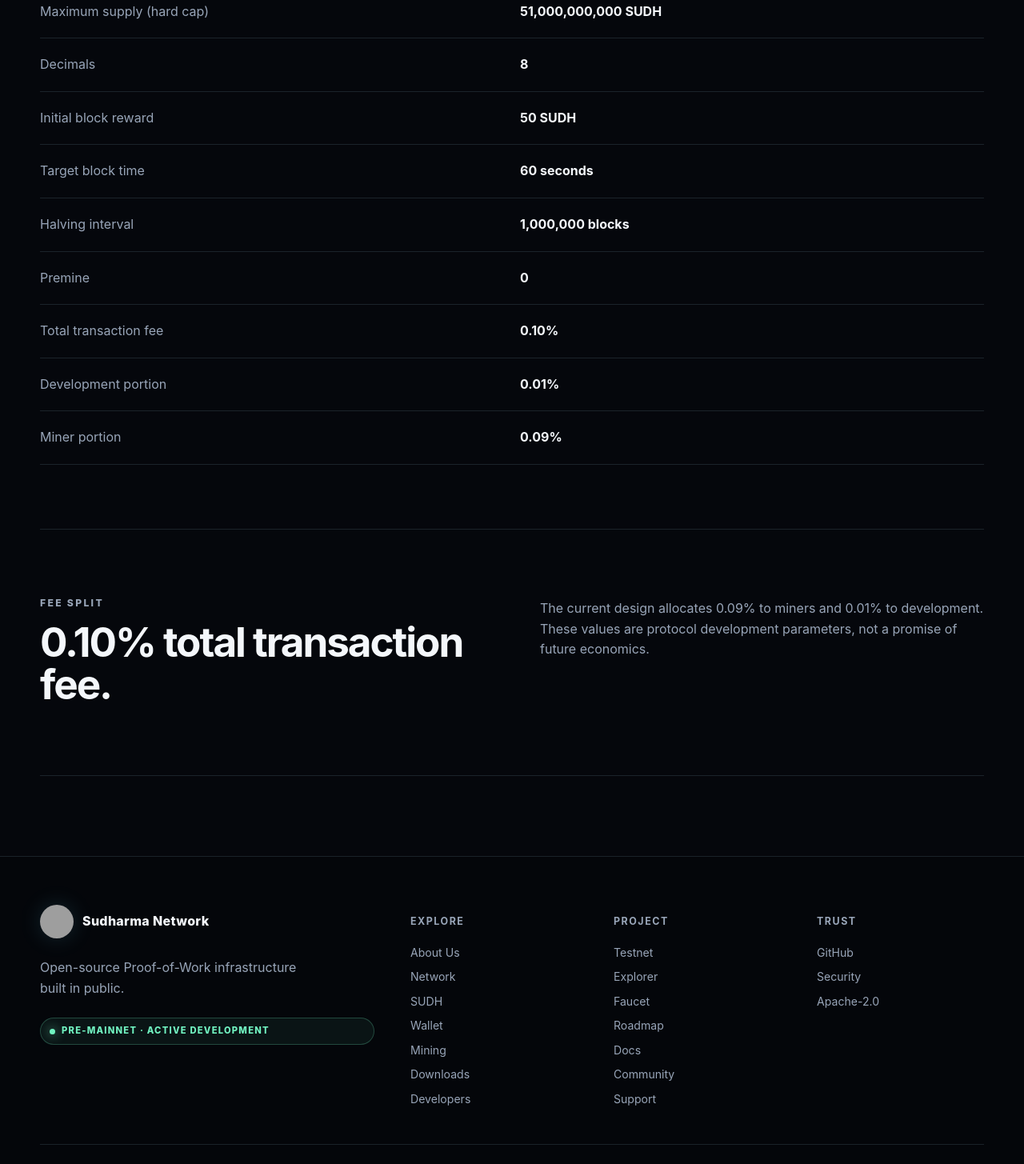
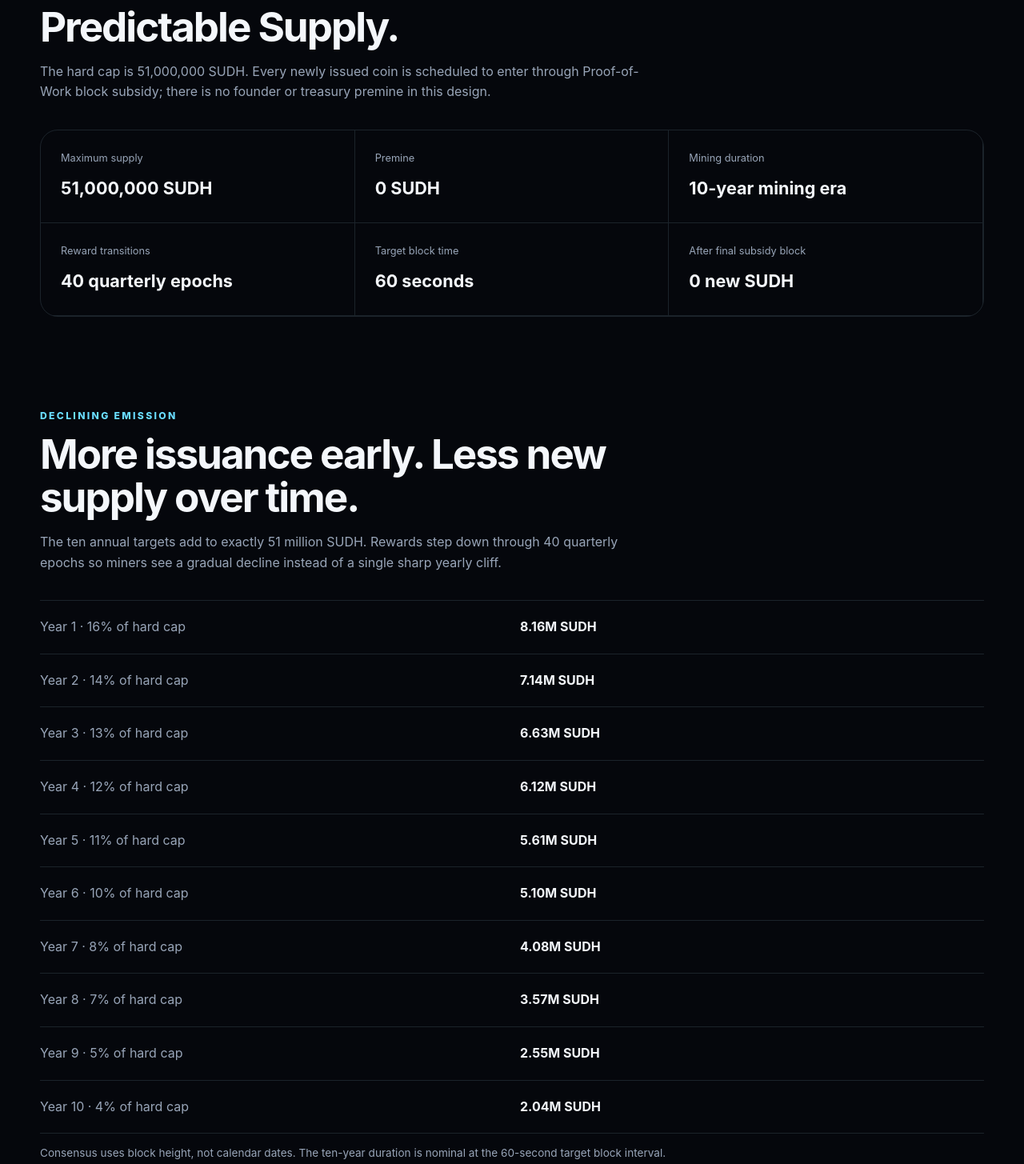
Before and after one commit to sudharma-networks/sudharma, a Next.js app in the folder web/: page /sudh in a window 1280 px wide. Shown: the part 984-2439 px from the top of the page at 80% size. Built offline with nearby package versions, Linux system fonts and the light colour scheme; grey boxes are pictures that could not be loaded.

Commit message:
feat(web): explain approved mainnet tokenomics

```diff
--- a/web/app/sudh/page.tsx
+++ b/web/app/sudh/page.tsx
@@ -1,10 +1,57 @@
 import { PageHero } from "@/components/page-hero";
 import { SUDH_PARAMETERS } from "@/lib/project";
 
+const emission = [
+  ["Year 1", "16%", "8.16M SUDH"],
+  ["Year 2", "14%", "7.14M SUDH"],
+  ["Year 3", "13%", "6.63M SUDH"],
+  ["Year 4", "12%", "6.12M SUDH"],
+  ["Year 5", "11%", "5.61M SUDH"],
+  ["Year 6", "10%", "5.10M SUDH"],
+  ["Year 7", "8%", "4.08M SUDH"],
+  ["Year 8", "7%", "3.57M SUDH"],
+  ["Year 9", "5%", "2.55M SUDH"],
+  ["Year 10", "4%", "2.04M SUDH"]
+] as const;
+
 export default function SudhPage() {
-  return <div className="section-shell page-stack"><PageHero eyebrow="SUDH" title="The native coin of Sudharma Network." description="SUDH is the protocol-native unit used for block rewards, transaction fees and value transfer on Sudharma." />
-    <section className="notice"><strong>Pre-mainnet parameter notice.</strong><p>These are the currently documented development parameters and are subject to change before mainnet through reviewed protocol updates.</p></section>
-    <section><div className="section-heading"><p className="eyebrow">CURRENT PARAMETERS</p><h2>Simple, finite, visible.</h2></div><div className="parameter-table">{SUDH_PARAMETERS.map(([label, value]) => <div key={label}><span>{label}</span><strong>{value}</strong></div>)}</div></section>
-    <section className="split-section"><div><p className="eyebrow">FEE SPLIT</p><h2>0.10% total transaction fee.</h2></div><div><p>The current design allocates 0.09% to miners and 0.01% to development. These values are protocol development parameters, not a promise of future economics.</p></div></section>
+  return <div className="section-shell page-stack">
+    <PageHero eyebrow="SUDH / MAINNET TOKENOMICS" title="The native coin of Sudharma Network." description="SUDH is designed as a finite Proof-of-Work asset with transparent issuance, no premine and deterministic rules that can be verified in code." />
+
+    <section className="notice"><strong>Approved Mainnet Design · Implementation in progress.</strong><p>This is the approved economic policy for mainnet. It is not the economics currently running on the public testnet, and no mainnet activation is being claimed here.</p></section>
+
+    <section>
+      <div className="section-heading"><p className="eyebrow">THE SUPPLY STORY</p><h2>51 Million. No Premine. Predictable Supply.</h2><p>The hard cap is 51,000,000 SUDH. Every newly issued coin is scheduled to enter through Proof-of-Work block subsidy; there is no founder or treasury premine in this design.</p></div>
+      <div className="stats-grid">
+        <div className="stat"><span>Maximum supply</span><strong>51,000,000 SUDH</strong></div>
+        <div className="stat"><span>Premine</span><strong>0 SUDH</strong></div>
+        <div className="stat"><span>Mining duration</span><strong>10-year mining era</strong></div>
+        <div className="stat"><span>Reward transitions</span><strong>40 quarterly epochs</strong></div>
+        <div className="stat"><span>Target block time</span><strong>60 seconds</strong></div>
+        <div className="stat"><span>After final subsidy block</span><strong>0 new SUDH</strong></div>
+      </div>
+    </section>
+
+    <section>
+      <div className="section-heading"><p className="eyebrow">DECLINING EMISSION</p><h2>More issuance early. Less new supply over time.</h2><p>The ten annual targets add to exactly 51 million SUDH. Rewards step down through 40 quarterly epochs so miners see a gradual decline instead of a single sharp yearly cliff.</p></div>
+      <div className="parameter-table">{emission.map(([year, percent, amount]) => <div key={year}><span>{year} · {percent} of hard cap</span><strong>{amount}</strong></div>)}</div>
+      <p className="muted">Consensus uses block height, not calendar dates. The ten-year duration is nominal at the 60-second target block interval.</p>
+    </section>
+
+    <section className="split-section">
+      <div><p className="eyebrow">TRANSACTION FEES</p><h2>Security and development are funded by network use.</h2></div>
+      <div><p><strong>0.09% goes to miners</strong> from the transaction amount as the miner fee portion.</p><p><strong>0.01% goes to development treasury</strong> as the protocol development portion.</p><p>Total transaction fee: 0.10%. Transaction fees redistribute existing SUDH; they do not create new supply.</p></div>
+    </section>
+
+    <section>
+      <div className="section-heading"><p className="eyebrow">AFTER THE MINING ERA</p><h2>The hard cap stays hard.</h2><p>After the final subsidy-bearing block, new block subsidy becomes zero. Under the approved v1 design there is no tail emission; miners then depend on transaction-fee revenue. Long-term fee-only security must be stress-tested before mainnet launch.</p></div>
+    </section>
+
+    <section className="notice"><strong>Scarcity is a protocol rule, not a price promise.</strong><p>A finite supply can reduce future issuance pressure, but market price still depends on demand, utility, liquidity, adoption, security and broader market conditions.</p></section>
+
+    <section>
+      <div className="section-heading"><p className="eyebrow">CURRENT PUBLIC TESTNET REFERENCE</p><h2>Testnet remains separate and unchanged.</h2><p>The values below describe the current development/testnet parameter set and remain subject to change before mainnet. They are shown so users can clearly distinguish today&apos;s test environment from the approved mainnet design above.</p></div>
+      <div className="parameter-table">{SUDH_PARAMETERS.map(([label, value]) => <div key={label}><span>{label}</span><strong>{value}</strong></div>)}</div>
+    </section>
   </div>;
 }
```
